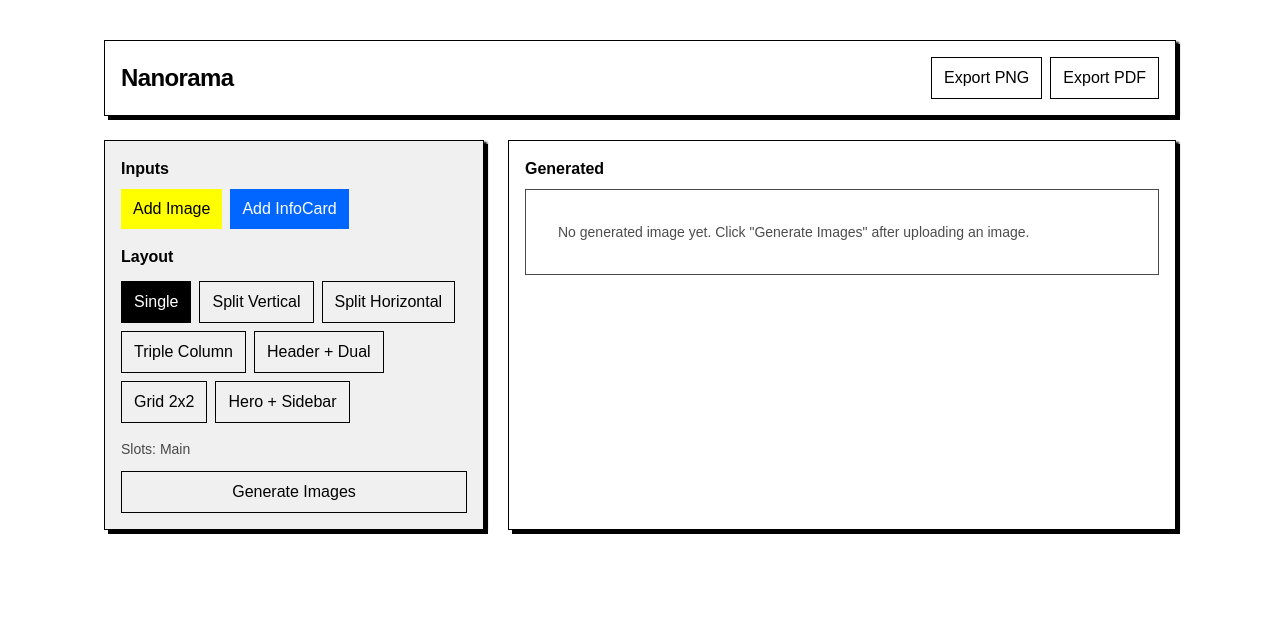
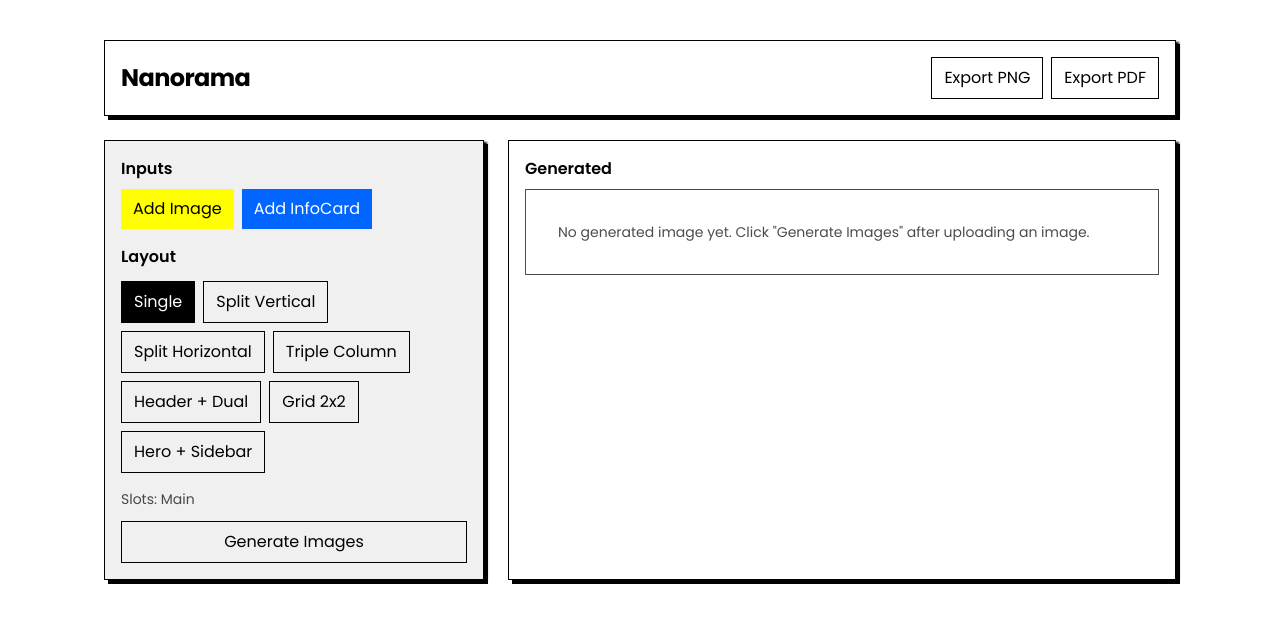
Before and after one commit to devbm7/nanorama, a Next.js app: page / in a window 1280 px wide. Shown: the top 622 px of the page. Built offline with nearby package versions, Linux system fonts and the light colour scheme.

Commit message:
font update

```diff
--- a/src/app/globals.css
+++ b/src/app/globals.css
@@ -6,7 +6,7 @@
 @theme inline {
   --color-background: var(--background);
   --color-foreground: var(--foreground);
-  --font-sans: DM Sans, sans-serif;
+  --font-sans: var(--font-poppins), sans-serif;
   --font-mono: Space Mono, monospace;
   --font-serif: ui-serif, Georgia, Cambria, "Times New Roman", Times, serif;
   --radius: 0px;
@@ -102,7 +102,7 @@
   --sidebar-border: oklch(0 0 0);
   --sidebar-ring: oklch(0.6489 0.2370 26.9728);
   --destructive-foreground: oklch(1.0000 0 0);
-  --font-sans: DM Sans, sans-serif;
+  --font-sans: var(--font-poppins), sans-serif;
   --font-serif: ui-serif, Georgia, Cambria, "Times New Roman", Times, serif;
   --font-mono: Space Mono, monospace;
   --shadow-color: hsl(0 0% 0%);
@@ -158,7 +158,7 @@
   --sidebar-ring: oklch(0.7044 0.1872 23.1858);
   --destructive-foreground: oklch(0 0 0);
   --radius: 0px;
-  --font-sans: DM Sans, sans-serif;
+  --font-sans: var(--font-poppins), sans-serif;
   --font-serif: ui-serif, Georgia, Cambria, "Times New Roman", Times, serif;
   --font-mono: Space Mono, monospace;
   --shadow-color: hsl(0 0% 0%);
```
